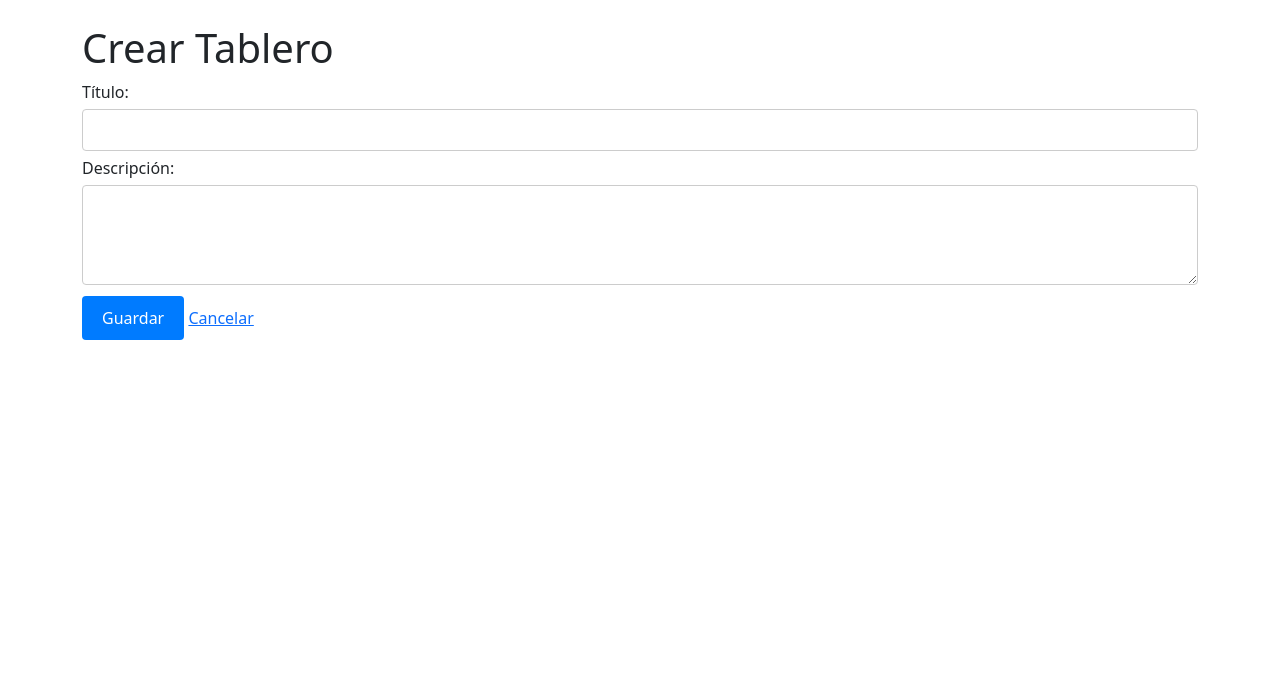
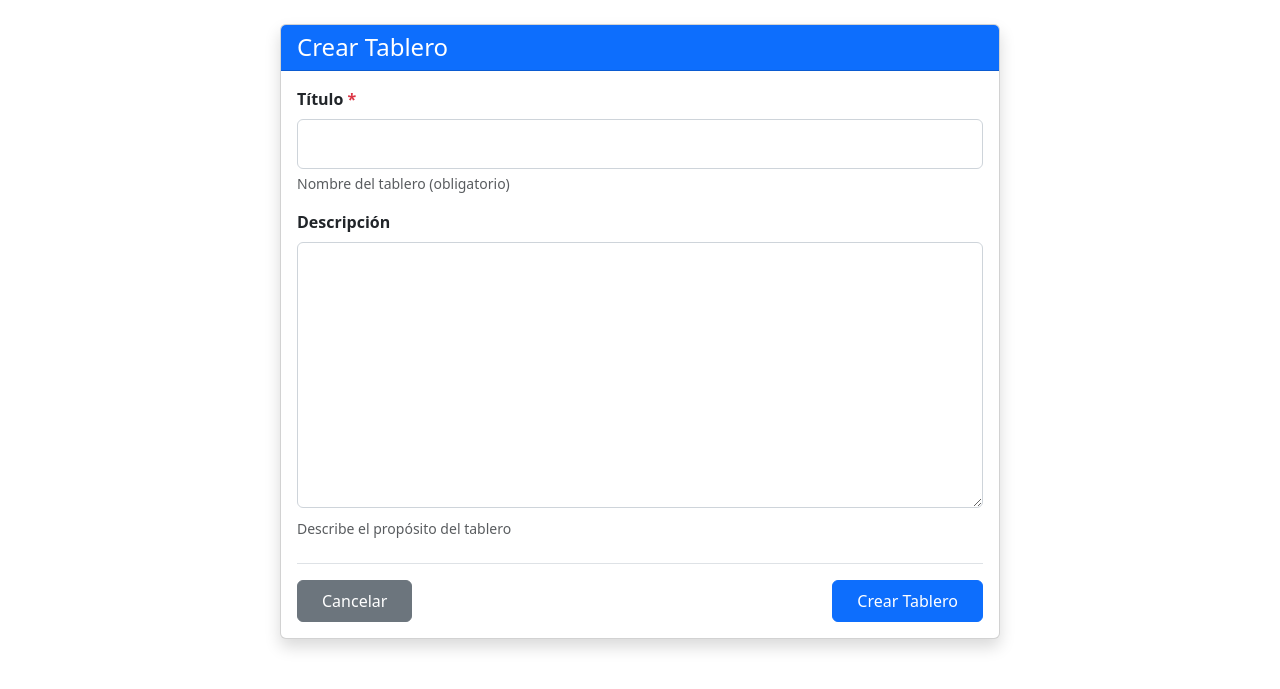
Before and after one commit to ozunacristian/proyecto-django-cursada--2025-final, a Django app: page /tableros/crear/ in a window 1280 px wide. Shown: the part 56-745 px from the top of the page. Run offline with Django 5.2, Linux system fonts and the light colour scheme.

Commit message:
agregamos template de formulario tablero, unificamos crear/editar en este archivo. Sumamos validaciones con bootstrap. Agregamos mensajes de error para el usuario.

```diff
--- a/templates/tablero/formulario.html
+++ b/templates/tablero/formulario.html
@@ -1,53 +1,135 @@
 {% extends 'base.html' %}
 
 {% block content %}
-<h1>
-    {% if object %}Editar Tablero{% else %}Crear Tablero{% endif %}
-</h1>
+<div class="container mt-4">
+    <div class="row justify-content-center">
+        <div class="col-md-8">
+            <div class="card shadow">
+                <div class="card-header {% if object %}bg-warning{% else %}bg-primary{% endif %} text-white">
+                    <h4 class="mb-0">
+                        <i class="bi {% if object %}bi-pencil{% else %}bi-plus-circle{% endif %}"></i>
+                        {% if object %}Editar Tablero{% else %}Crear Tablero{% endif %}
+                    </h4>
+                </div>
+                <div class="card-body">
+                    <!-- FORMULARIO DE DJANGO -->
+                    <form method="post" novalidate>
+                        {% csrf_token %}
 
-<form method="post">
-    {% csrf_token %}
+                        <!-- Mostrar errores generales del formulario -->
+                        {% if form.non_field_errors %}
+                        <div class="alert alert-danger">
+                            {% for error in form.non_field_errors %}
+                                {{ error }}
+                            {% endfor %}
+                        </div>
+                        {% endif %}
 
-    <div>
-        <label>Título:</label>
-        <input type="text" name="titulo" id="id_titulo" required>
+                        <!-- Campo Título -->
+                        <div class="mb-3">
+                            <label for="{{ form.titulo.id_for_label }}" class="form-label fw-bold">
+                                Título <span class="text-danger">*</span>
+                            </label>
+                            {{ form.titulo }}
+                            {% if form.titulo.errors %}
+                                <div class="text-danger small mt-1">
+                                    {% for error in form.titulo.errors %}
+                                        {{ error }}
+                                    {% endfor %}
+                                </div>
+                            {% endif %}
+                            <div class="form-text">Nombre del tablero (obligatorio)</div>
+                        </div>
+
+                        <!-- Campo Descripción -->
+                        <div class="mb-4">
+                            <label for="{{ form.descripcion.id_for_label }}" class="form-label fw-bold">
+                                Descripción
+                            </label>
+                            {{ form.descripcion }}
+                            {% if form.descripcion.errors %}
+                                <div class="text-danger small mt-1">
+                                    {% for error in form.descripcion.errors %}
+                                        {{ error }}
+                                    {% endfor %}
+                                </div>
+                            {% endif %}
+                            <div class="form-text">Describe el propósito del tablero</div>
+                        </div>
+
+                        <!-- Botones -->
+                        <div class="d-flex justify-content-between mt-4 pt-3 border-top">
+                            <a href="{% url 'lista_tableros' %}" class="btn btn-secondary">
+                                <i class="bi bi-arrow-left"></i> Cancelar
+                            </a>
+                            <button type="submit" class="btn {% if object %}btn-warning{% else %}btn-primary{% endif %}">
+                                <i class="bi bi-check-circle"></i>
+                                {% if object %}Actualizar Tablero{% else %}Crear Tablero{% endif %}
+                            </button>
+                        </div>
+                    </form>
+                </div>
+            </div>
+        </div>
     </div>
+</div>
 
-    <div>
-        <label>Descripción:</label>
-        <textarea name="descripcion" id="id_descripcion"></textarea>
-    </div>
-
-    <button type="submit">Guardar</button>
-    <a href="{% url 'lista_tableros' %}">Cancelar</a>
-</form>
-
+<!-- Estilos Bootstrap adicionales -->
 <style>
-    /* Estilos básicos */
-    input, textarea {
+    /* Estilos para inputs de Django Forms */
+    input[type="text"], textarea {
         width: 100%;
-        padding: 8px;
-        margin: 5px 0;
-        border: 1px solid #ccc;
-        border-radius: 4px;
+        padding: 0.75rem;
+        border: 1px solid #ced4da;
+        border-radius: 0.375rem;
+        font-size: 1rem;
+        transition: border-color 0.15s ease-in-out, box-shadow 0.15s ease-in-out;
     }
 
+    input[type="text"]:focus, textarea:focus {
+        border-color: #86b7fe;
+        outline: 0;
+        box-shadow: 0 0 0 0.25rem rgba(13, 110, 253, 0.25);
+    }
+
+    /* Estilos específicos para textarea */
     textarea {
-        height: 100px;
+        min-height: 120px;
         resize: vertical;
     }
 
-    button {
-        background: #007bff;
-        color: white;
-        padding: 10px 20px;
-        border: none;
-        border-radius: 4px;
-        cursor: pointer;
+    /* Estilos para etiquetas */
+    .form-label {
+        font-weight: 500;
+        margin-bottom: 0.5rem;
+        color: #212529;
     }
 
-    button:hover {
-        background: #0056b3;
+    /* Estilos para mensajes de error */
+    .text-danger.small {
+        font-size: 0.875rem;
+    }
+
+    /* Estilos para botones */
+    .btn {
+        padding: 0.5rem 1.5rem;
+        font-weight: 500;
+    }
+
+    /* Responsive */
+    @media (max-width: 768px) {
+        .card {
+            border: none;
+        }
+
+        .btn {
+            width: 100%;
+            margin-bottom: 0.5rem;
+        }
+
+        .d-flex.justify-content-between {
+            flex-direction: column;
+        }
     }
 </style>
 {% endblock %}
```
